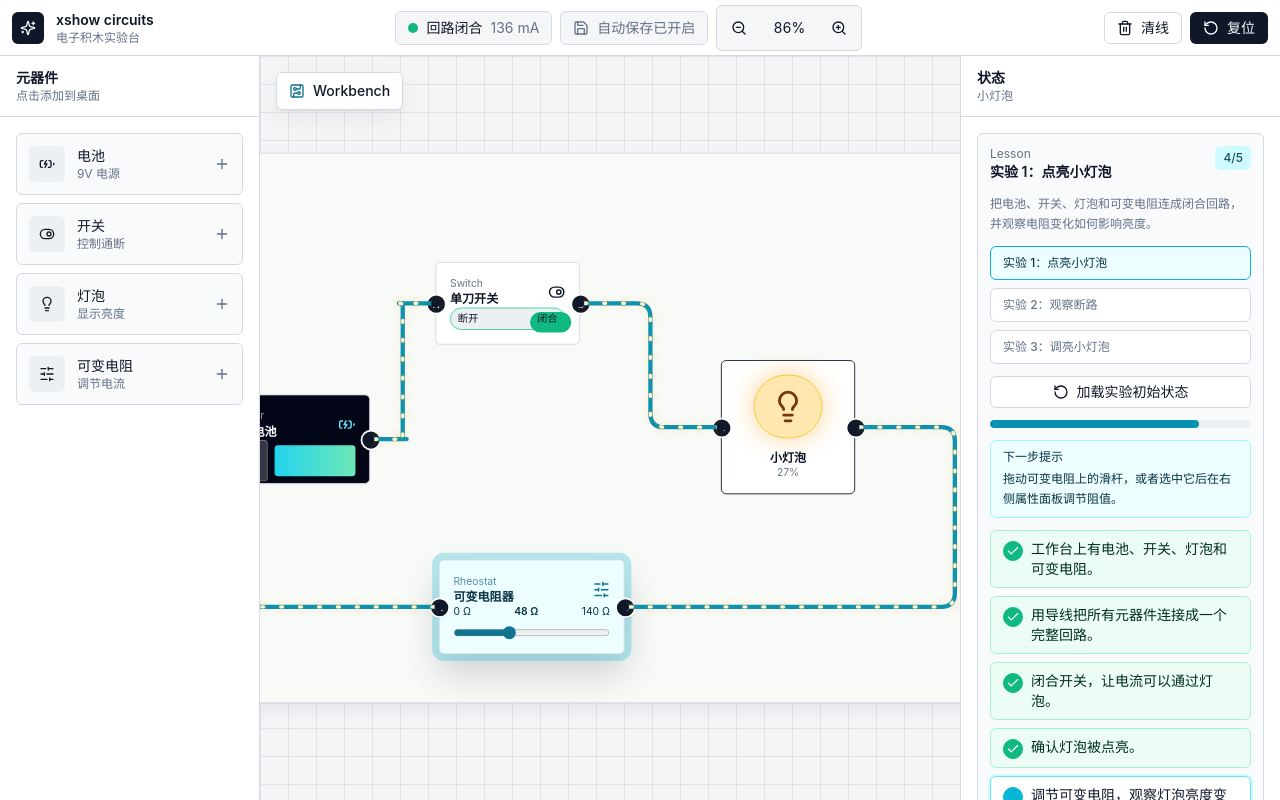
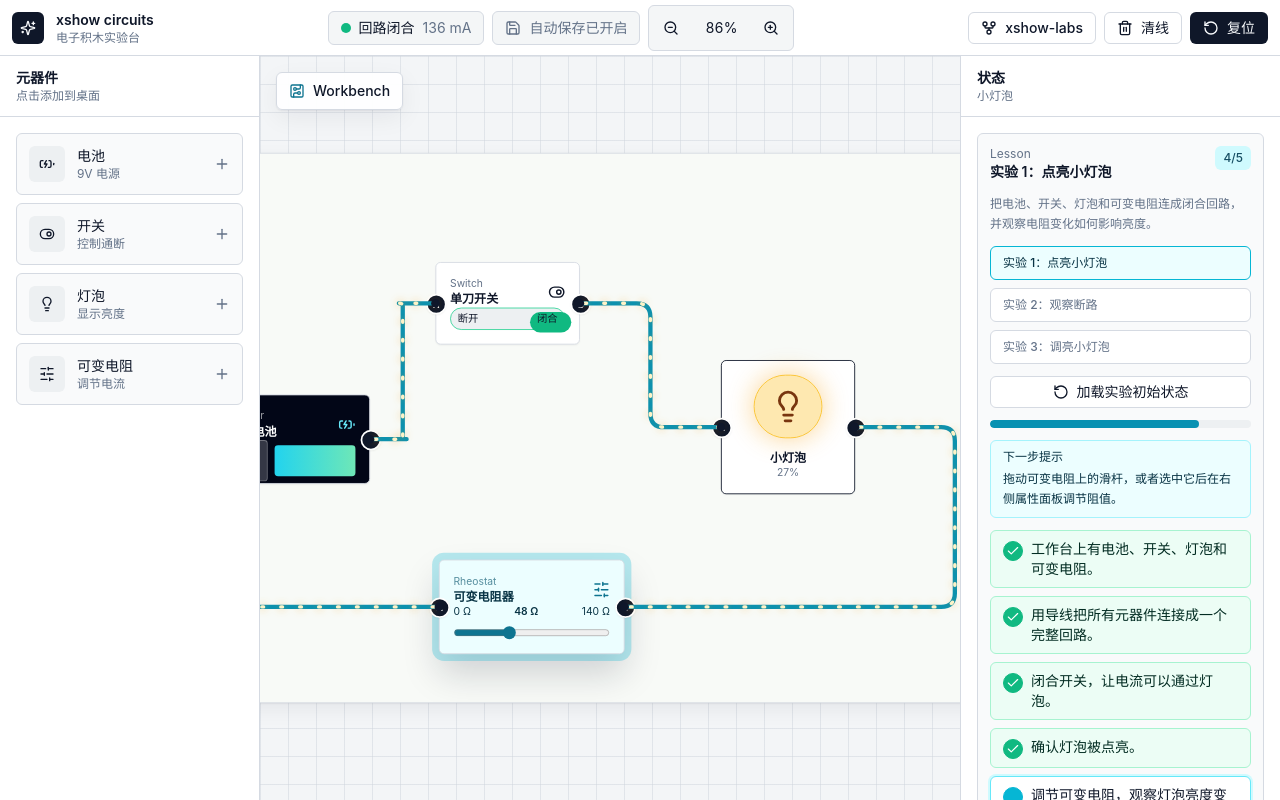
Before and after one commit to glwang-g/xshow, a Vue app: page / in a window 1280 px wide. Built offline with nearby package versions, Linux system fonts and the light colour scheme.

Commit message:
feat: add public repository link

```diff
--- a/src/views/Home.vue
+++ b/src/views/Home.vue
@@ -7,6 +7,7 @@ import {
   Check,
   CircuitBoard,
   FolderOpen,
+  GitFork,
   Lightbulb,
   Plus,
   RotateCcw,
@@ -83,6 +84,7 @@ type SavedWorkspaceRecord = PersistedWorkspace & {
 
 const savedWorkspaceKey = "xshow.workspace.v1";
 const savedRecordsKey = "xshow.workspace.records.v1";
+const githubRepositoryUrl = "https://github.com/xshow-labs/xshow";
 const board = useBoardStore();
 const workbenchRef = ref<HTMLElement | null>(null);
 const activeLessonId = ref(lessonCatalog[0].id);
@@ -1400,6 +1402,17 @@ watch([parts, wires, selectedPartId, activeLessonId, () => board.zoom], schedule
       </div>
 
       <div class="flex items-center gap-2">
+        <a
+          :href="githubRepositoryUrl"
+          target="_blank"
+          rel="noreferrer"
+          class="inline-flex h-8 shrink-0 items-center justify-center gap-2 rounded-md border border-border bg-card px-3 text-sm font-medium transition-colors hover:bg-muted"
+          title="xshow-labs GitHub 仓库"
+          aria-label="打开 xshow-labs GitHub 仓库"
+        >
+          <GitFork class="h-4 w-4" />
+          xshow-labs
+        </a>
         <Button variant="outline" size="sm" @click="clearWires">
           <Trash2 class="h-4 w-4" />
           清线
```
Also changed, not shown: 1 other file (tests, documents, lock files or other folders).
